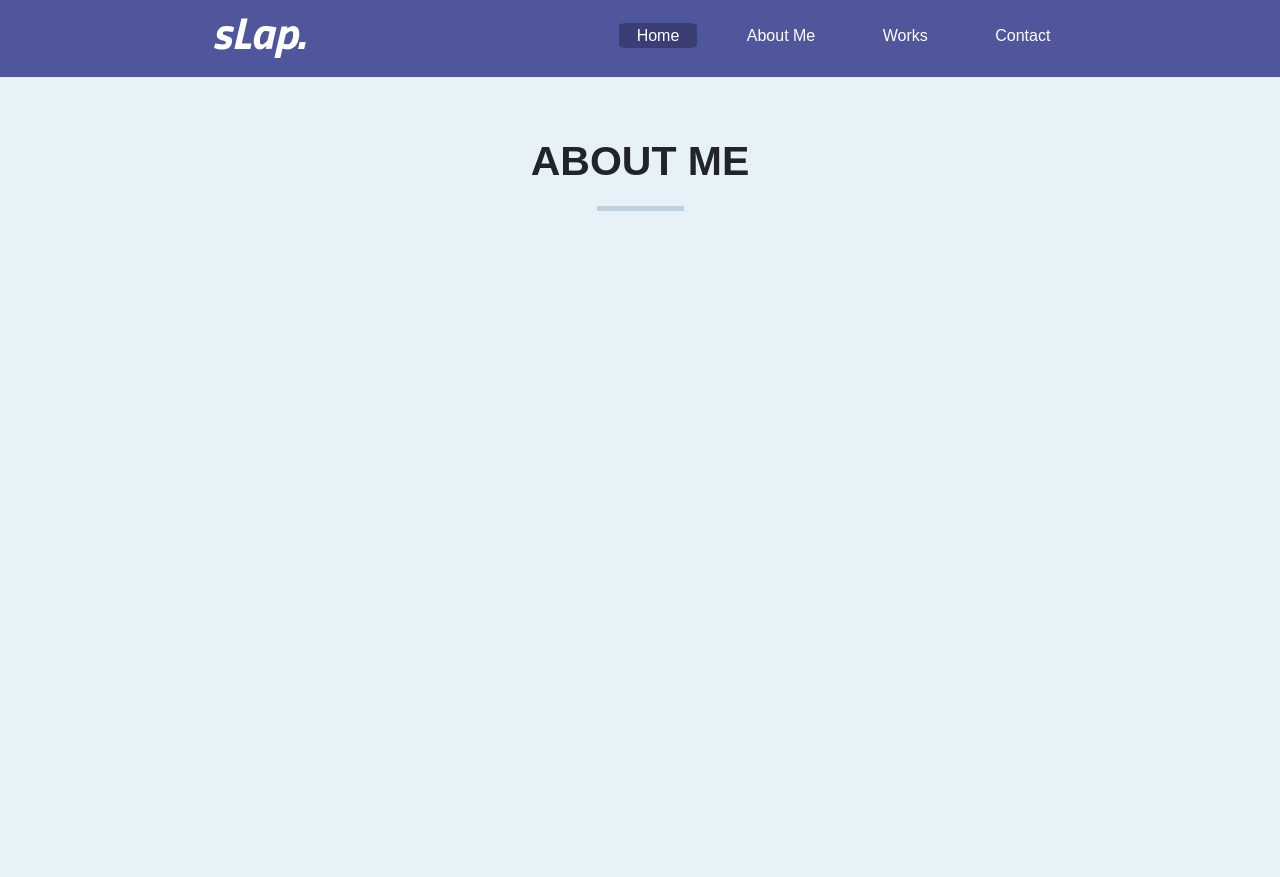
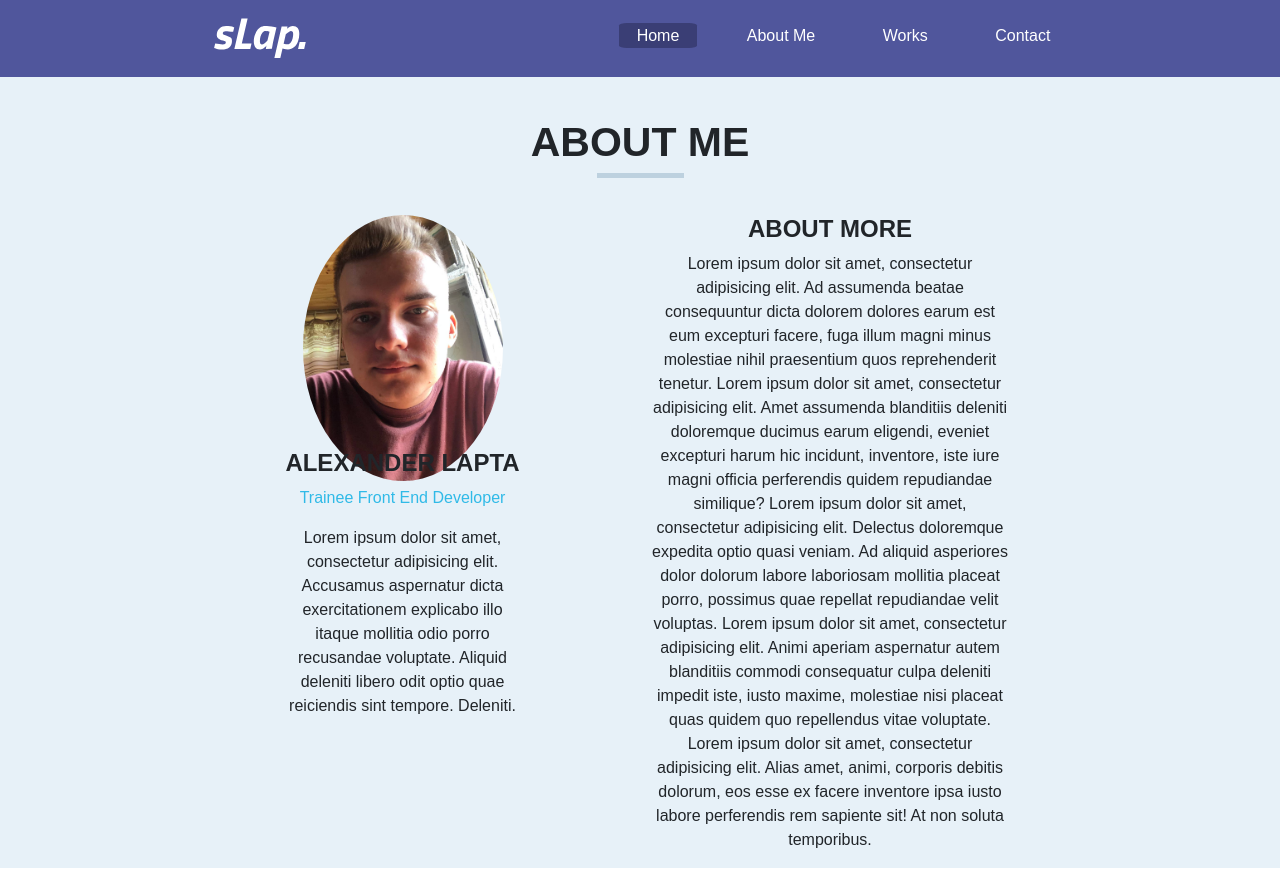
Before and after one commit to itslapsu/itslapsu.github.io, a plain HTML site: page index.html in a window 1280 px wide. Drawn offline with Linux system fonts and the light colour scheme; a web font is replaced by a local one.

Commit message:
added About Me block

```diff
--- a/assets/css/style.css
+++ b/assets/css/style.css
@@ -71,7 +71,7 @@ body {
 .team {
   background: #e7f1f8;
   text-align: center;
-  height: 100vh;
+  height: 100%git;
 }
 .team .title {
   margin-top: 60px;
@@ -80,12 +80,59 @@ body {
 .team .title h1 {
   font-size: 41px;
   font-weight: 700;
+  line-height: 10px;
   text-transform: uppercase;
 }
 .team .line {
   display: inline-block;
+  margin-top: 10px;
+  margin-bottom: 30px;
   width: 87px;
   height: 5px;
   background-color: #BDD1DF;
 }
+.team .col-xl-3 {
+  text-align: center;
+}
+.team .col-xl-3 .image {
+  display: inline-block;
+  width: 200px;
+  height: 200px;
+}
+.team .col-xl-3 .image img {
+  width: 100%;
+  border-radius: 50%;
+}
+.team .col-xl-3 .name {
+  display: inline-block;
+  margin-top: 34px;
+}
+.team .col-xl-3 .name h2 {
+  font-size: 24px;
+  font-weight: 700;
+  text-transform: uppercase;
+}
+.team .col-xl-3 .name p {
+  font-size: 16px;
+  font-weight: 400;
+  color: #30BAE7;
+}
+.team .col-xl-3 .about {
+  display: inline-block;
+  width: 240px;
+}
+.team .col-xl-3 .about p {
+  display: block;
+}
+.team .col-xl-4 {
+  text-align: center;
+}
+.team .col-xl-4 .about-more {
+  display: inline-block;
+}
+.team .col-xl-4 .about-more h2 {
+  font-size: 24px;
+  font-weight: 700;
+  text-transform: uppercase;
+}
 /*# sourceMappingURL=style.css.map */
--- a/index.html
+++ b/index.html
@@ -35,6 +35,34 @@
             <div class="col-xl-12">
                 <div class="line"></div>
             </div>
+            <div class="col-md-5 offset-md-0 col-lg-4 offset-lg-1 col-xl-3 offset-xl-2">
+                <div class="col-xl-12">
+                    <div class="image">
+                        <img src="../assets/img/me.jpg" alt="Alexander Lapta">
+                    </div>
+                </div>
+                <div class="col-xl-12">
+                    <div class="name">
+                        <h2>Alexander Lapta</h2>
+                        <p>Trainee Front End Developer</p>
+                    </div>
+                </div>
+                <div class="col-xl-12">
+                    <div class="about">
+                        <p>Lorem ipsum dolor sit amet, consectetur adipisicing elit. Accusamus aspernatur dicta exercitationem explicabo illo itaque mollitia odio porro recusandae voluptate. Aliquid deleniti libero odit optio quae reiciendis sint tempore. Deleniti.</p>
+                    </div>
+                </div>
+            </div>
+            <div class="col-md-6 offset-md-1 col-lg-5 offset-lg-1 col-xl-4 offset-xl-1">
+                <div class="about-more">
+                    <h2>About More</h2>
+                    <p>Lorem ipsum dolor sit amet, consectetur adipisicing elit. Ad assumenda beatae consequuntur dicta dolorem dolores earum est eum excepturi facere, fuga illum magni minus molestiae nihil praesentium quos reprehenderit tenetur.
+                    Lorem ipsum dolor sit amet, consectetur adipisicing elit. Amet assumenda blanditiis deleniti doloremque ducimus earum eligendi, eveniet excepturi harum hic incidunt, inventore, iste iure magni officia perferendis quidem repudiandae similique?
+                    Lorem ipsum dolor sit amet, consectetur adipisicing elit. Delectus doloremque expedita optio quasi veniam. Ad aliquid asperiores dolor dolorum labore laboriosam mollitia placeat porro, possimus quae repellat repudiandae velit voluptas.
+                    Lorem ipsum dolor sit amet, consectetur adipisicing elit. Animi aperiam aspernatur autem blanditiis commodi consequatur culpa deleniti impedit iste, iusto maxime, molestiae nisi placeat quas quidem quo repellendus vitae voluptate.
+                    Lorem ipsum dolor sit amet, consectetur adipisicing elit. Alias amet, animi, corporis debitis dolorum, eos esse ex facere inventore ipsa iusto labore perferendis rem sapiente sit! At non soluta temporibus.</p>
+                </div>
+            </div>
         </div>
     </div>
 </div>
```
Also changed, not shown: assets/img/me.jpg (added), 1 other file.
